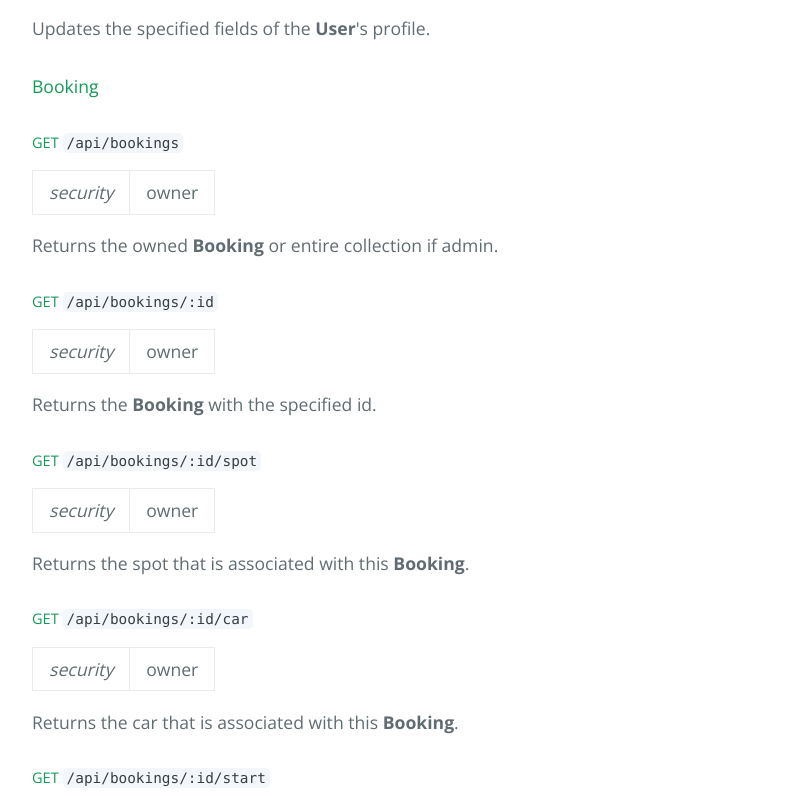
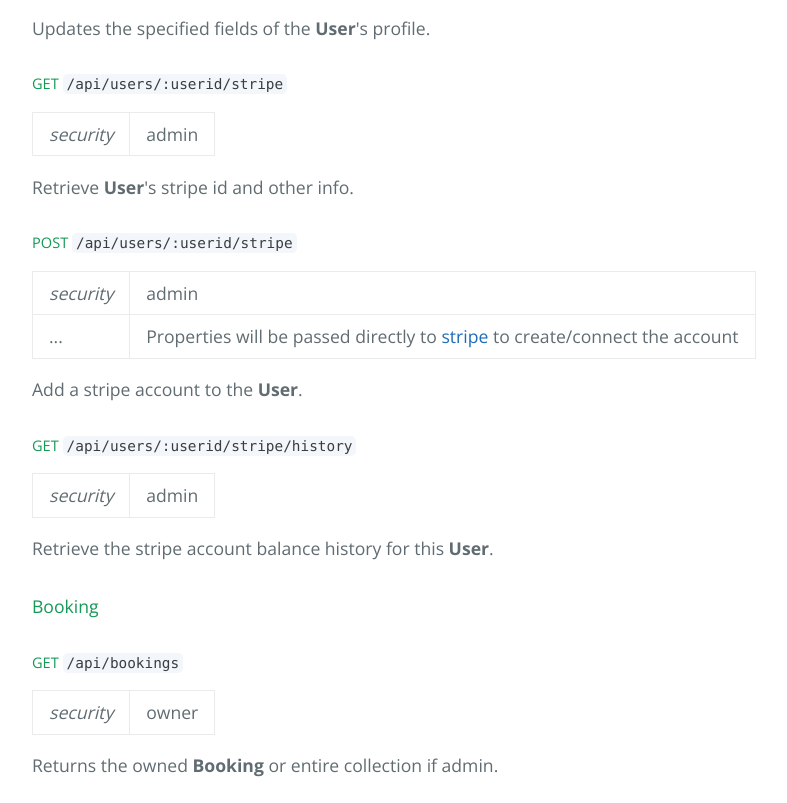
Before and after one commit to Nigh7Sh4de/roundaway, a plain HTML site: page index.html in a window 1280 px wide. Shown: the part 6205-7008 px from the top of the page, without its empty margins (192-979 px from the left). Drawn offline with nearby package versions, Linux system fonts and the light colour scheme.

Commit message:
Update README.md

```diff
--- a/index.html
+++ b/index.html
@@ -364,6 +364,50 @@ In order to make API calls that are auth protected use the following flow:</p>
 </table>
 
 <p>Updates the specified fields of the <b>User</b>'s profile.</p>
+
+<h5>
+<a id="get-apiusersuseridstripe" class="anchor" href="#get-apiusersuseridstripe" aria-hidden="true"><span aria-hidden="true" class="octicon octicon-link"></span></a>GET <code>/api/users/:userid/stripe</code>
+</h5>
+
+<table>
+  <tr>
+    <td><i>security</i></td>
+    <td>admin</td>
+  </tr>
+</table>
+
+<p>Retrieve <b>User</b>'s stripe id and other info.</p>
+
+<h5>
+<a id="post-apiusersuseridstripe" class="anchor" href="#post-apiusersuseridstripe" aria-hidden="true"><span aria-hidden="true" class="octicon octicon-link"></span></a>POST <code>/api/users/:userid/stripe</code>
+</h5>
+
+<table>
+  <tr>
+    <td><i>security</i></td>
+    <td>admin</td>
+  </tr>
+  <tr>
+    <td>...</td>
+    <td>Properties will be passed directly to <a href="https://stripe.com/docs/api/node#create_account">stripe</a> to create/connect the account</td>
+  </tr>
+
+</table>
+
+<p>Add a stripe account to the <b>User</b>.</p>
+
+<h5>
+<a id="get-apiusersuseridstripehistory" class="anchor" href="#get-apiusersuseridstripehistory" aria-hidden="true"><span aria-hidden="true" class="octicon octicon-link"></span></a>GET <code>/api/users/:userid/stripe/history</code>
+</h5>
+
+<table>
+  <tr>
+    <td><i>security</i></td>
+    <td>admin</td>
+  </tr>
+</table>
+
+<p>Retrieve the stripe account balance history for this <b>User</b>.</p>
 
 <h4>
 <a id="booking-1" class="anchor" href="#booking-1" aria-hidden="true"><span aria-hidden="true" class="octicon octicon-link"></span></a>Booking</h4>
```
